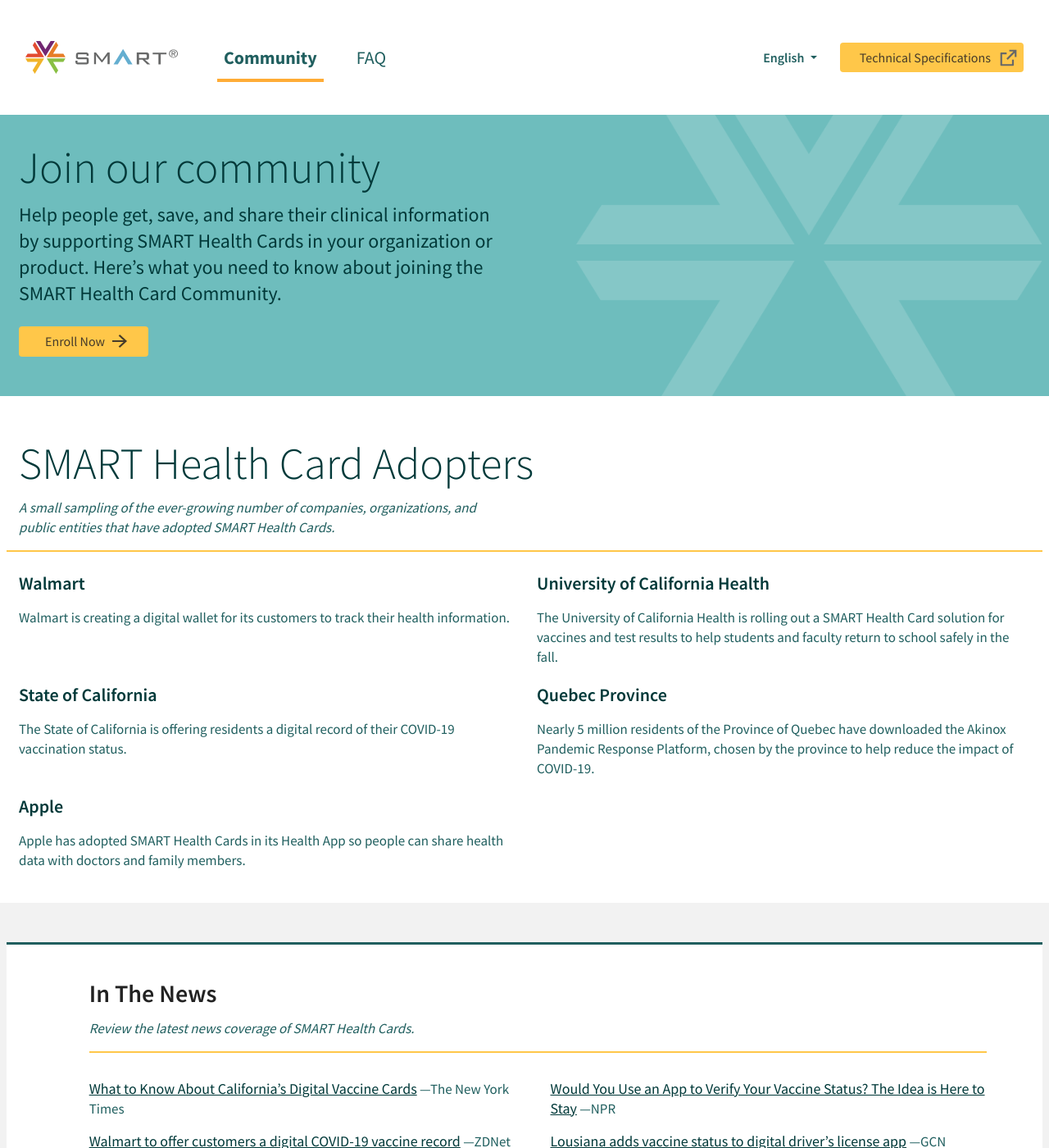
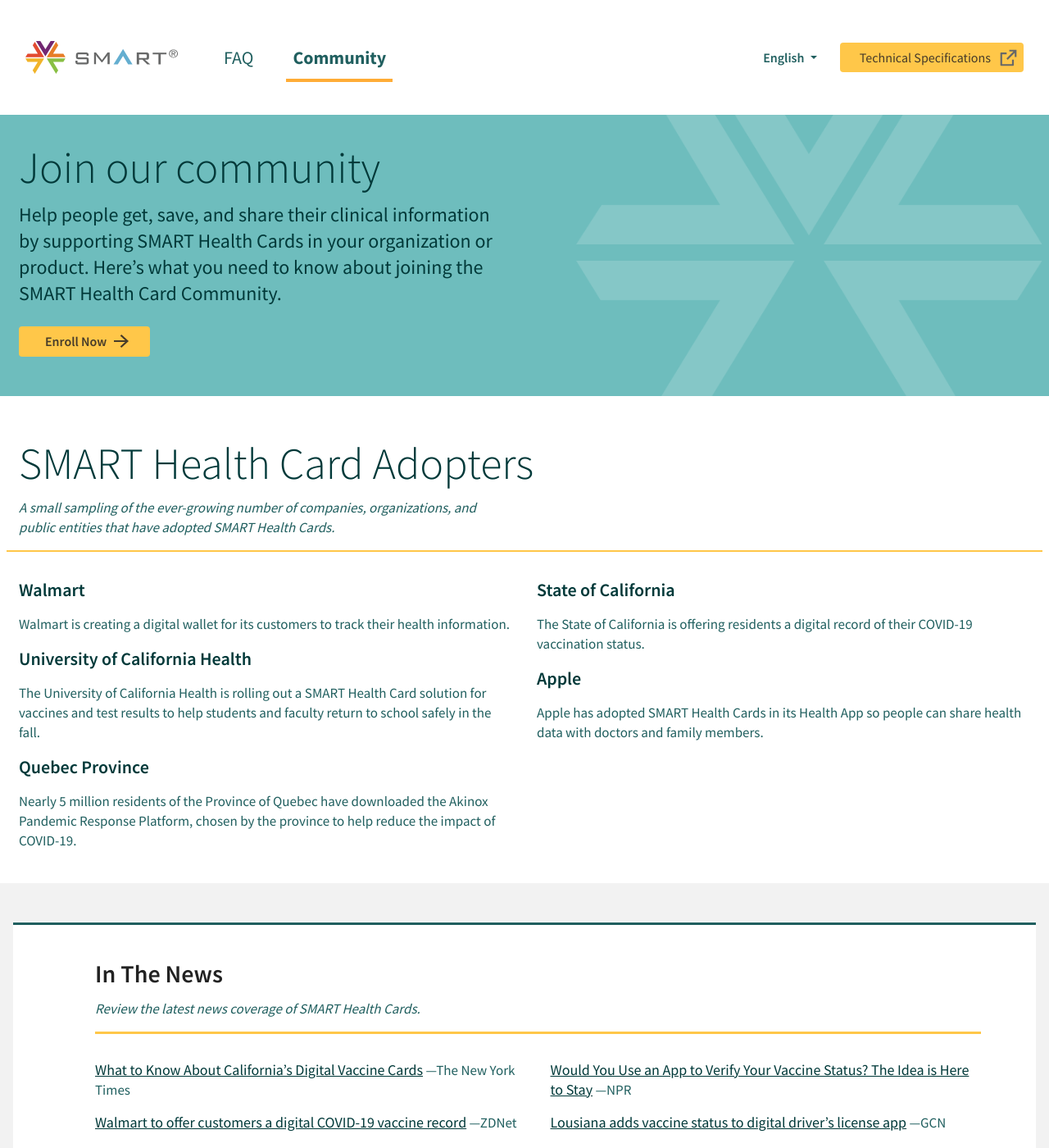
Before and after one commit to smart-health-cards/staging, a Jekyll site: the page built from en/community.html, in a window 1280 px wide and 1400 px high. Shown: the whole window at 82% size. Built offline with Jekyll 4.4.1, drawn with Linux system fonts in a browser that asks for light colours; some of the changed text lies outside the part shown.

Commit message:
Phase II rev 7 sync

```diff
--- a/_includes/navigation.html
+++ b/_includes/navigation.html
@@ -12,6 +12,16 @@
       <div class="collapse navbar-collapse" id="SMARTnavbar">
         <ul class="navbar-nav mr-auto">
 
+          {% if page.nav == "faq" %}
+            <li class="nav-item active">
+              <a class="nav-link active" href="faq.html">FAQ <span class="sr-only">(current)</span></a>
+            </li>
+          {% else %}
+            <li class="nav-item">
+              <a class="nav-link" href="faq.html">FAQ</span></a>
+            </li>
+          {% endif %}
+
           {% if page.nav == "community" %}
             <li class="nav-item active">
               <a class="nav-link active" href="community.html">Community <span class="sr-only">(current)</span></a>
@@ -19,16 +29,6 @@
           {% else %}
             <li class="nav-item">
               <a class="nav-link" href="community.html">Community</span></a>
-            </li>
-          {% endif %}
-
-          {% if page.nav == "faq" %}
-            <li class="nav-item active">
-              <a class="nav-link active" href="faq.html">FAQ <span class="sr-only">(current)</span></a>
-            </li>
-          {% else %}
-            <li class="nav-item">
-              <a class="nav-link" href="faq.html">FAQ</span></a>
             </li>
           {% endif %}
 
--- a/css/main.css
+++ b/css/main.css
@@ -192,6 +192,7 @@
     color: #463B2A !important;
     border: none !important;
     text-decoration: none;
+    font-weight: 600;
 }
 
 section .btn-primary:hover
@@ -264,7 +265,7 @@
 {
     display: block;
     position: relative;
-    top: -130px;
+    top: -150px;
     visibility: hidden;
 }
 
--- a/css/nav.css
+++ b/css/nav.css
@@ -10,6 +10,16 @@
 {
     align-items: center;
     display: flex;
+}
+
+.show .navbar-nav > li
+{
+    min-height: 55px;
+}
+
+.show .navbar-nav
+{
+    padding-top: 1rem;
 }
 
 .navbar-dark .navbar-nav .nav-link
--- a/en/community.html
+++ b/en/community.html
@@ -57,10 +57,12 @@
             </div>
         </div> <!-- / .row -->
 
-        <div class="row">
+        <div class="row pt-2">
             <div class="col-12">
                 <div class="row pt-4">
                     <div class="col-12 col-lg-6">
+                      <div class="row">
+                        <div class="col-12">
                           <p class="adoptersOrg">
                             Walmart
                           </p>
@@ -69,7 +71,10 @@
                             Walmart is creating a digital wallet for its customers to track their health information.
                           </p>
                         </div>
-                    <div class="col-12 col-lg-6">
+                      </div>
+
+                      <div class="row">
+                        <div class="col-12">
                           <p class="adoptersOrg">
                             University of California Health
                           </p>
@@ -78,9 +83,24 @@
                             The University of California Health is rolling out a SMART Health Card solution for vaccines and test results to help students and faculty return to school safely in the fall.
                           </p>
                         </div>
-                </div> <!-- / .row -->
-                <div class="row pt-1">
+                      </div>
+
+                      <div class="row">
+                        <div class="col-12">
+                          <p class="adoptersOrg">
+                            Quebec Province
+                          </p>
+
+                          <p class="text-left text-md-start mb-6 mb-lg-8 quoteCredit">
+                            Nearly 5 million residents of the Province of Quebec have downloaded the Akinox Pandemic Response Platform, chosen by the province to help reduce the impact of COVID-19.
+                          </p>
+                        </div>
+                      </div>
+                    </div>
+
                     <div class="col-12 col-lg-6">
+                      <div class="row">
+                        <div class="col-12">
                           <p class="adoptersOrg">
                             State of California
                           </p>
@@ -89,18 +109,10 @@
                             The State of California is offering residents a digital record of their COVID-19 vaccination status.
                           </p>
                         </div>
-                  <div class="col-12 col-lg-6">
-                    <p class="adoptersOrg">
-                      Quebec Province
-                    </p>
+                      </div>
 
-                    <p class="text-left text-md-start mb-6 mb-lg-8 quoteCredit">
-                      Nearly 5 million residents of the Province of Quebec have downloaded the Akinox Pandemic Response Platform, chosen by the province to help reduce the impact of COVID-19.
-                    </p>
-                  </div>
-                </div> <!-- / .row -->
-                <div class="row pt-1">
-                  <div class="col-12 col-lg-6">
+                      <div class="row">
+                        <div class="col-12">
                           <p class="adoptersOrg">
                             Apple
                           </p>
@@ -109,15 +121,19 @@
                             Apple has adopted SMART Health Cards in its Health App so people can share health data with doctors and family members.
                           </p>
                         </div>
+                      </div>
+
+                    </div>
+
               </div> <!-- / .row -->
             </div>
         </div> <!-- / .row -->
     </div> <!-- / .container -->
   </section>
 
-  <section class="subSection pt-5 bg-lightgrey">
+  <section class="subSection pl-3 pr-3 pt-4 pt-lg-5 bg-lightgrey">
     <div class="container">
-      <div class="row align-items-center bg-white border-top-teal pt-4 pb-4">
+      <div class="row align-items-center bg-white border-top-teal pt-3 pt-lg-4 pb-4">
 
         <div class="pl-xl-5 col-lg-11 order-md-2 mx-auto">
 
@@ -135,7 +151,7 @@
                     Review the latest news coverage of SMART Health Cards.
                   </p>
 
-                  <hr class="hr-yellow">
+                  <hr class="hr-yellow border-b2">
                 </div>
               </div>
               <div class="row bg-white">
@@ -194,7 +209,7 @@
     </div> <!-- / .container -->
   </section>
 
-  <section class="subSection bg-lightgrey pt-5">
+  <section class="subSection bg-lightgrey pt-4 pt-lg-5">
     <div class="container">
         <div class="row">
             <div class="col-12 col-lg-12 text-left">
@@ -218,10 +233,10 @@
 
         <div class="row">
             <div class="col-12">
-                <div class="row pt-3 pb-4">
+                <div class="row pb-4">
                     <div class="col-12 col-lg-6">
 
-                      <div class="row">
+                      <div class="row pt-3 ">
                         <div class="col-12">
                           <img src="../Assets/Images/logo-bch-primary-tag-300dpi.png" width="153px" class="float-left img-fluid center-block d-block mx-auto logo" alt="Boston Logo">
                         </div>
@@ -237,7 +252,7 @@
                     </div>
                     <div class="col-12 col-lg-6">
 
-                      <div class="row">
+                      <div class="row pt-3 ">
                         <div class="col-12">
                           <img src="../Assets/Images/logo_header.svg" width="230px" class="float-left img-fluid center-block d-block mx-auto logo" alt="SMART Logo">
                         </div>
--- a/en/faq.html
+++ b/en/faq.html
@@ -448,7 +448,7 @@
                             How can my organization become a SMART Health Card issuer?
                         </p>
                         <p class="answer">
-                            Talk about how people can get started by visiting http://docs.smarthealthit.org/ and https://spec.smarthealth.cards/ to read tutorials learn more about building solutions that utilize the SMART Health Cards Framework. Then go on to tell folks that VCI.org is an organization that is free to join where like-minded organizations interested in helping empower individuals with digital access to their verifiable clinical information (including vaccination records) come together to share, learn, and grow the standards together.
+                            SMART Health Cards are open source and available to anyone who wants to utilize these standards. Free tutorials and getting-started guidance to help you build solutions that utilize the SMART Health Cards Framework can be found at http://docs.smarthealthit.org/ and https://spec.smarthealth.cards/. Additionally, visit VCI.org to learn more about joining VCI, a free and collaborative coalition of public and private organizations interested in empowering individuals with digital access to their verifiable clinical information (including vaccination records).
                         </p>
                     </div>
                 </div>
@@ -459,7 +459,7 @@
                             My organization would like to use SMART Health Cards to verify clinical results. How do we get started?
                         </p>
                         <p class="answer">
-                            I think this answer is similar to the above answer for issuers > that people interested in developing apps for verifying clinical results should check out https://spec.smarthealth.cards/ and http://docs.smarthealthit.org/, and should consider joining VCI (with note describing what VCI is all about and the types of organization/companies already participating).
+                            Anyone who is interested in developing apps for verifying clinical results can utilize SMART Health Cards, which are open source and available to anyone. Free tutorials and getting-started guidance to help you build solutions that utilize the SMART Health Cards Framework can be found at http://docs.smarthealthit.org/ and https://spec.smarthealth.cards/. Additionally, visit VCI.org to learn more about joining VCI, a free and collaborative coalition of public and private organizations interested in empowering individuals with digital access to their verifiable clinical information (including vaccination records).
                         </p>
                     </div>
                 </div>
```
Also changed, not shown: other parts of en/community.html (+1 -2 lines), en/index.html (+5 -2 lines). Lines whose indentation alone changed are shown as unchanged.
